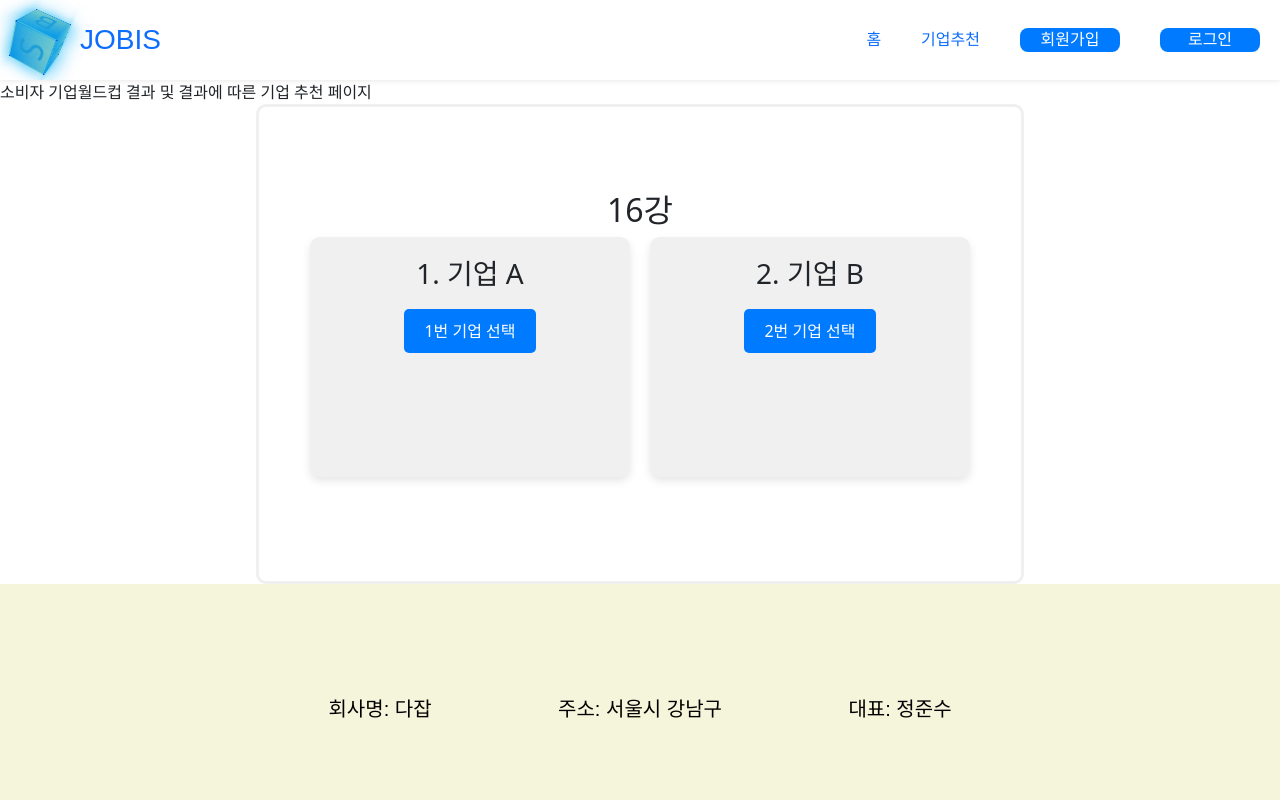
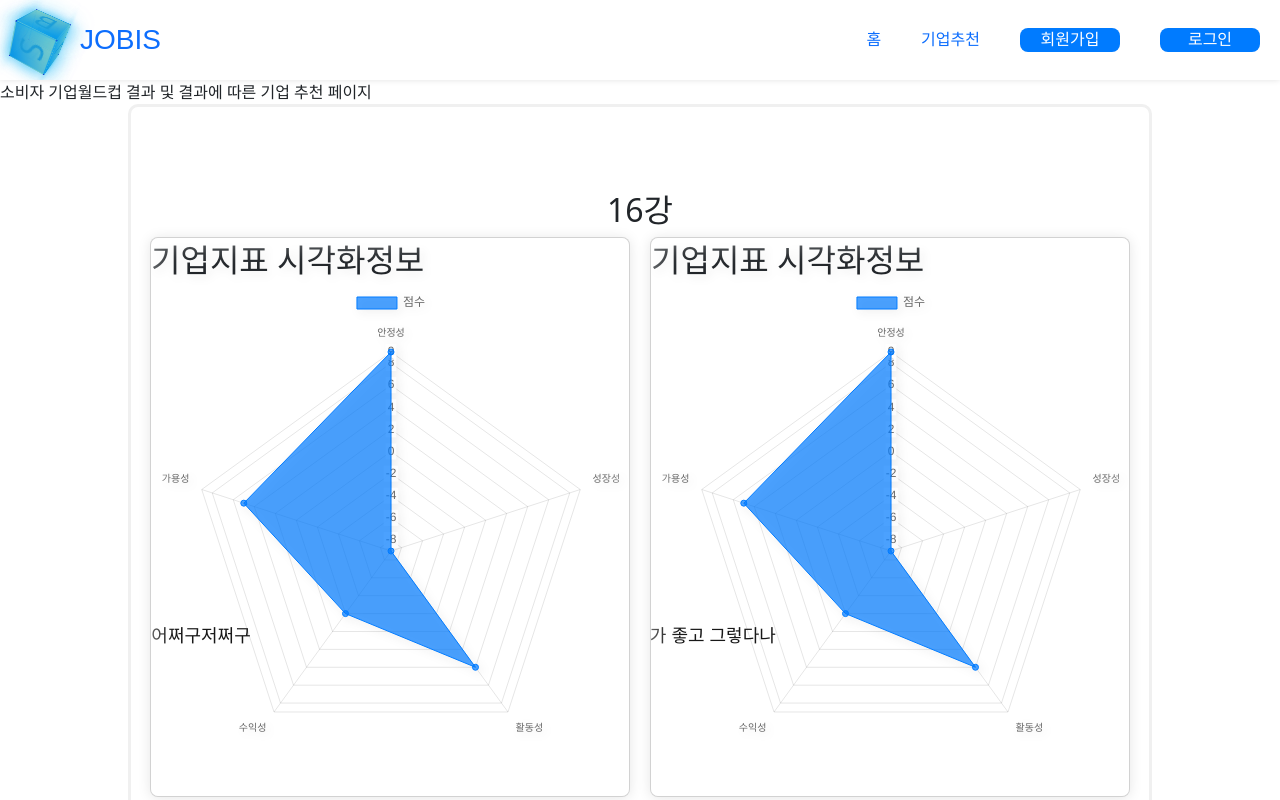
Before and after one commit to hyun-seokkk/jabis, a Vue app in the folder frontend/: page /company in a window 1280 px wide. Shown: the top 800 px of the page. Built offline with nearby package versions, Linux system fonts and the light colour scheme.

Commit message:
(Company) 기업월드컵 디자인, 애니메이션

```diff
--- a/frontend/package.json
+++ b/frontend/package.json
@@ -16,6 +16,7 @@
     "bootstrap": "^5.3.3",
     "chart.js": "^3.9.1",
     "chartjs-adapter-date-fns": "^3.0.0",
+    "chartjs-plugin-datalabels": "^2.2.0",
     "pinia": "^2.1.7",
     "vue": "^3.4.15",
     "vue-router": "^4.2.5",
--- a/frontend/src/components/Company/CompanyChoice.vue
+++ b/frontend/src/components/Company/CompanyChoice.vue
@@ -1,31 +1,59 @@
 <template>
     <div class="container">
         <div v-if="!winner">
-            <!-- 현재 라운드 -->
             <h2 style="text-align: center">{{ currentRound }}</h2>
-
-            <!-- 현재 대진만 표시 -->
-            <div v-if="currentMatchIndex < matches.length" class="current-match-display">
-                <div class="company-card">
-                    <h3>1. {{ matches[currentMatchIndex][0] }}</h3>
-                    <button @click="selectWinner(currentMatchIndex, 0)">1번 기업 선택</button>
+            <transition name="fade" mode="out-in">
+                <div
+                    v-if="currentMatchIndex < matches.length"
+                    class="current-match-display"
+                    :key="currentMatchIndex">
+                    <!-- 기업 1 카드 -->
+                    <div class="card" @click="selectWinner(currentMatchIndex, 0)">
+                        <div class="image">
+                            <Visualization />
                         </div>
-                <div class="company-card">
-                    <h3>2. {{ matches[currentMatchIndex][1] }}</h3>
-                    <button @click="selectWinner(currentMatchIndex, 1)">2번 기업 선택</button>
+                        <div class="text">
+                            <span>{{ matches[currentMatchIndex][0] }}</span>
+                            <p>성장성 : 1</p>
+                            <p>안정성 : 2</p>
+                            <p>수익성 : 3</p>
+                            <p>활동성 : 4</p>
+                            <p>가용성 : 5</p>
+                            <br />
+                            <span>전체 분석 내용</span>
+                            <p>이 기업은 특허 개수를 바탕으로 성장성이 뛰어나고 어쩌구저쩌구</p>
+                        </div>
+                    </div>
+                    <!-- 기업 2 카드 -->
+                    <div class="card" @click="selectWinner(currentMatchIndex, 1)">
+                        <div class="image">
+                            <Visualization />
+                        </div>
+                        <div class="text">
+                            <span>{{ matches[currentMatchIndex][1] }}</span>
+                            <p>성장성 : 5</p>
+                            <p>안정성 : 4</p>
+                            <p>수익성 : 3</p>
+                            <p>활동성 : 2</p>
+                            <p>가용성 : 1</p>
+                            <br />
+                            <span>전체 분석 내용</span>
+                            <p>이 기업은 30년간 안정적으로 운영된 기업으로 복지가 좋고 그렇다나</p>
                         </div>
                     </div>
                 </div>
+            </transition>
+        </div>
         <div v-else>
             <h2>축하합니다!</h2>
-            <p>{{ winner }}가 기업 선택 월드컵에서 우승했습니다!</p>
+            <p>{{ winner }}가 코드 선택 월드컵에서 우승했습니다!</p>
         </div>
     </div>
 </template>
 
 <script setup>
 import { ref, onMounted } from 'vue';
-
+import Visualization from './Visualization.vue';
 const companies = [
     '기업 A',
     '기업 B',
@@ -54,6 +82,8 @@ const winner = ref('');
 const currentMatchIndex = ref(0);
 // 현재 라운드
 let currentRound = ref('16강');
+// 선택 확인 딜레이 상태
+const selectionConfirmed = ref(false);
 
 // 대진 생성 함수
 const createMatches = () => {
@@ -66,6 +96,10 @@ const createMatches = () => {
 const selectWinner = (matchIndex, winnerIndex) => {
     winners.value.push(matches.value[matchIndex][winnerIndex]);
 
+    // 선택 확인 딜레이 시작
+    selectionConfirmed.value = false;
+    setTimeout(() => {
+        selectionConfirmed.value = true;
         // 다음 대진으로 이동
         currentMatchIndex.value++;
 
@@ -73,6 +107,7 @@ const selectWinner = (matchIndex, winnerIndex) => {
         if (currentMatchIndex.value >= matches.value.length) {
             startNextRound();
         }
+    }, 50); // 1초 딜레이
 };
 
 // 다음 라운드를 시작하는 함수
@@ -107,8 +142,8 @@ onMounted(() => {
 .container {
     border: solid #f0f0f0 3px;
     border-radius: 10px;
-    width: 60%;
-    height: 30rem;
+    width: 80%;
+    height: 50rem;
     margin-left: auto;
     margin-right: auto;
 }
@@ -119,37 +154,118 @@ onMounted(() => {
     gap: 20px;
     margin-bottom: 20px;
 }
-
-/* 기업 카드 스타일링 */
-.company-card {
-    width: 20rem;
-    height: 15rem;
-    flex-basis: 80%; /* 카드가 부모 컨테이너의 거의 절반을 차지하도록 설정 */
-    padding: 20px;
-    text-align: center;
-    background-color: #f0f0f0; /* 카드 배경색 */
-    border-radius: 10px; /* 카드 모서리 둥글게 */
-    box-shadow: 0 4px 8px rgba(0, 0, 0, 0.1); /* 카드에 그림자 효과 추가 */
-    transition: transform 0.3s ease; /* 호버 시 변환 효과를 부드럽게 */
+.card {
+    position: relative;
+    background: #fff;
+    width: 30rem;
+    height: 35rem;
+    border-radius: 8px;
+    cursor: pointer;
+    transition: all 120ms;
+    overflow: hidden;
+    box-shadow: 0px 1px 13px rgba(0, 0, 0, 0.1);
 }
 
-.company-card:hover {
-    transform: translateY(-5px); /* 호버 시 카드가 조금 위로 올라감 */
-    cursor: pointer;
+.card:active {
+    transform: scale(0.95);
 }
 
-/* 선택 버튼 스타일링 */
-.company-card button {
-    margin-top: 10px;
-    padding: 10px 20px;
-    background-color: #007bff; /* 버튼 배경색 */
-    color: white; /* 버튼 글자색 */
-    border: none; /* 테두리 제거 */
-    border-radius: 5px; /* 버튼 모서리 둥글게 */
-    cursor: pointer; /* 마우스 오버 시 커서 변경 */
+.card::before {
+    content: '';
+    position: absolute;
+    top: 0;
+    left: 0;
+    width: 100%;
+    height: 100%;
+    box-shadow: inset 0px 0px 25px 5px rgba(255, 255, 255, 0.5);
+    z-index: 2;
 }
 
-.company-card button:hover {
-    background-color: #0056b3; /* 호버 시 버튼 배경색 변경 */
+.card::after {
+    content: '선택하기';
+    position: absolute;
+    bottom: -50%;
+    left: 0;
+    padding-left: 15px;
+    background: #181818;
+    width: 100%;
+    height: 60px;
+    color: #fff;
+    line-height: 50px;
+    text-transform: uppercase;
+    z-index: 2;
+    transition: all 0.2s ease-in;
+}
+
+.card:hover::after {
+    bottom: 0;
+}
+
+.card:active::after {
+    content: 'Adding !';
+    height: 65px;
+}
+
+.image {
+    position: absolute;
+    top: 0; /* 변경된 부분: 상단에 위치하도록 수정 */
+    left: 50%;
+    width: 100%;
+    height: auto;
+    filter: drop-shadow(3px 3px 5px #18181815);
+    transform: translate(-50%, 0); /* 애니메이션에 맞춰 수정 */
+    animation: shoes 1s ease infinite alternate;
+    transition: all 0.5s ease-in;
+}
+
+@keyframes shoes {
+    from {
+        top: -0.5%; /* 변경된 부분: 애니메이션 동작을 위해 상단에 위치하도록 수정 */
+    }
+
+    to {
+        top: 0.5%; /* 변경된 부분: 애니메이션 동작을 위해 상단에 위치하도록 수정 */
+    }
+}
+
+.card:hover .image {
+    /* top: 20%;
+  left: 30%; */
+    width: 220px;
+    height: auto;
+    animation: none;
+    transform: rotate(15deg) translate(-35%, -25%);
+}
+
+.text {
+    position: absolute;
+    top: 15%;
+    left: -80%;
+    color: #181818;
+    transition: all 0.3s ease-in;
+}
+
+.text span {
+    font-size: 25px;
+    font-weight: 800;
+    margin-bottom: 10px;
+}
+
+.text p {
+    font-size: 18px;
+    margin-top: 10px;
+}
+
+.card:hover .text {
+    top: 15%;
+    left: 5%;
+}
+/* 애니메이션 스타일 */
+.fade-enter-active,
+.fade-leave-active {
+    transition: opacity 0.5s;
+}
+.fade-enter, .fade-leave-to /* .fade-leave-active in <2.1.8 */ {
+    opacity: 0;
 }
 </style>
--- a/frontend/src/components/Company/CompanyInformation.vue
+++ b/frontend/src/components/Company/CompanyInformation.vue
@@ -1,20 +1,20 @@
 <template>
     <div class="company-info">
-        <h1>Company Information</h1>
+        <h1>기업 상세 정보</h1>
         <div class="info-card" v-if="companyData">
             <img :src="companyData.logo" :alt="companyData.name" class="company-logo" />
             <div class="details">
                 <h2>{{ companyData.name }}</h2>
                 <p>{{ companyData.description }}</p>
                 <div class="additional-info">
-                    <div><strong>Industry:</strong> {{ companyData.industry }}</div>
-                    <div><strong>Founded:</strong> {{ companyData.founded }}</div>
-                    <div><strong>CEO:</strong> {{ companyData.ceo }}</div>
+                    <div><strong>산업 :</strong> {{ companyData.industry }}</div>
+                    <div><strong>매출액 :</strong> {{ companyData.founded }}</div>
+                    <div><strong>정보 :</strong> {{ companyData.ceo }}</div>
                 </div>
             </div>
         </div>
         <div v-else>
-            <p>Loading...</p>
+            <p>로 딩 중 !</p>
         </div>
     </div>
 </template>
--- a/frontend/src/components/Company/License.vue
+++ b/frontend/src/components/Company/License.vue
@@ -1,6 +1,6 @@
 <template>
     <div>
-        <h2>License</h2>
+        <h2>특허정보</h2>
         <ul>
             <li v-for="patent in patents" :key="patent.id">
                 {{ patent.title }} - {{ patent.date }}
--- a/frontend/src/components/Company/News.vue
+++ b/frontend/src/components/Company/News.vue
@@ -1,6 +1,6 @@
 <template>
     <div>
-        <h2>News</h2>
+        <h2>최근 뉴스 정보</h2>
         <ul>
             <li v-for="article in newsArticles" :key="article.id">
                 {{ article.title }} - {{ article.date }}
--- a/frontend/src/components/Company/Visualization.vue
+++ b/frontend/src/components/Company/Visualization.vue
@@ -1,6 +1,6 @@
 <template>
     <div class="chart-canvas">
-        <h2>Visualization</h2>
+        <h2>기업지표 시각화정보</h2>
         <canvas ref="chartCanvas"></canvas>
     </div>
 </template>
@@ -9,25 +9,27 @@
 import { ref, onMounted } from 'vue';
 import Chart from 'chart.js/auto';
 import 'chartjs-adapter-date-fns';
+import 'chartjs-plugin-datalabels';
 
 const chartCanvas = ref(null);
 const visualizationData = ref({
-    stability: 80,
-    growth: 90,
-    activity: 85,
-    profitability: 75,
-    availability: 95,
+    안정성: 9,
+    성장성: -9,
+    활동성: 4,
+    수익성: -2,
+    가용성: 5,
 });
 
 onMounted(() => {
     const ctx = chartCanvas.value.getContext('2d');
+    console.log(visualizationData.value),
         new Chart(ctx, {
             type: 'radar',
             data: {
                 labels: Object.keys(visualizationData.value),
                 datasets: [
                     {
-                    label: 'Value',
+                        label: '점수',
                         data: Object.values(visualizationData.value),
                         backgroundColor: 'rgba(0, 123, 255, 0.7)',
                         borderColor: 'rgba(0, 123, 255, 1)',
@@ -38,14 +40,21 @@ onMounted(() => {
             options: {
                 scales: {
                     r: {
-                    max: 100,
-                    min: 0,
-                    stepSize: 20,
+                        max: 9,
+                        min: -9,
+                        stepSize: 3,
                     },
                 },
                 plugins: {
                     legend: {
                         position: 'top',
+                    },
+                    datalabels: {
+                        display: true, // 데이터 라벨 표시 여부
+                        color: '#000',
+                        font: {
+                            weight: 'bold',
+                        },
                     },
                 },
             },
```
Also changed, not shown: frontend/src/views/Company/CompanyDetail.vue (+35 -8 lines), frontend/src/img/chart1.png (added), 1 other file (tests, documents, lock files or other folders). Lines whose indentation alone changed are shown as unchanged.
